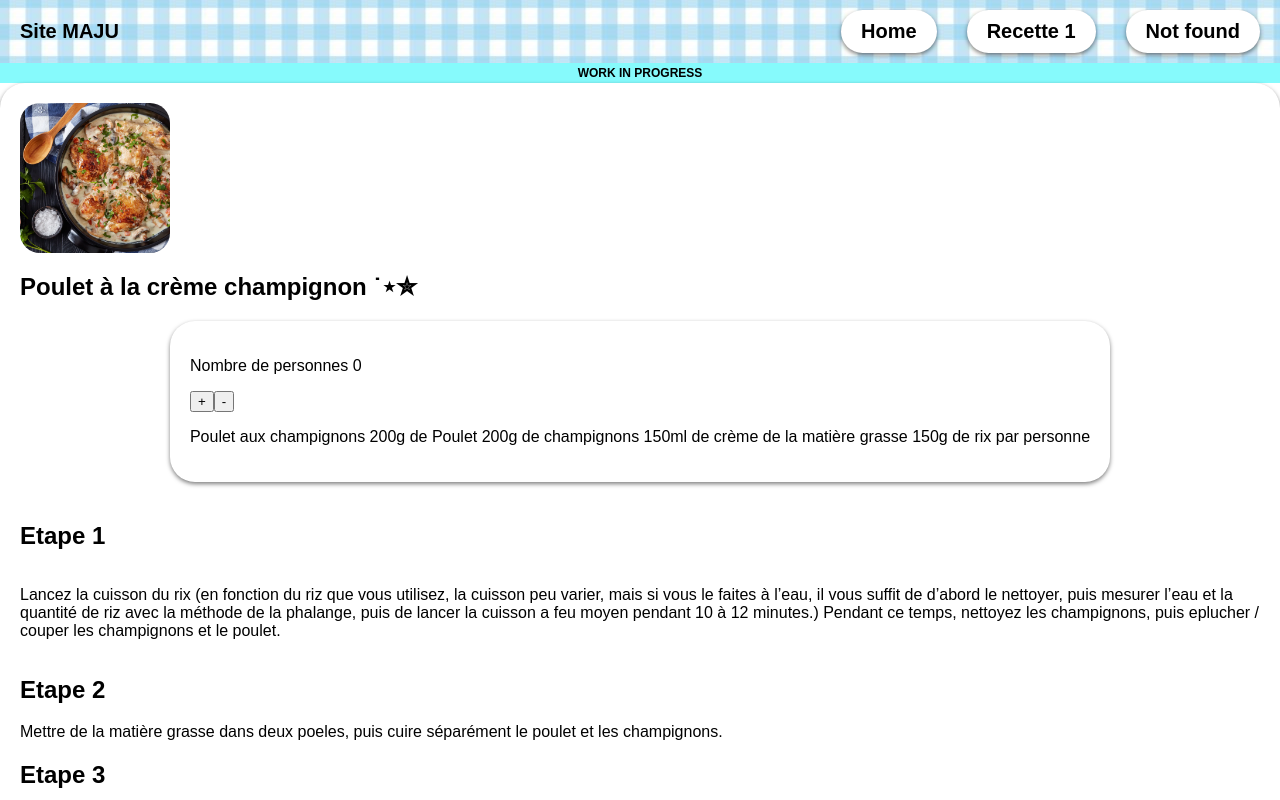
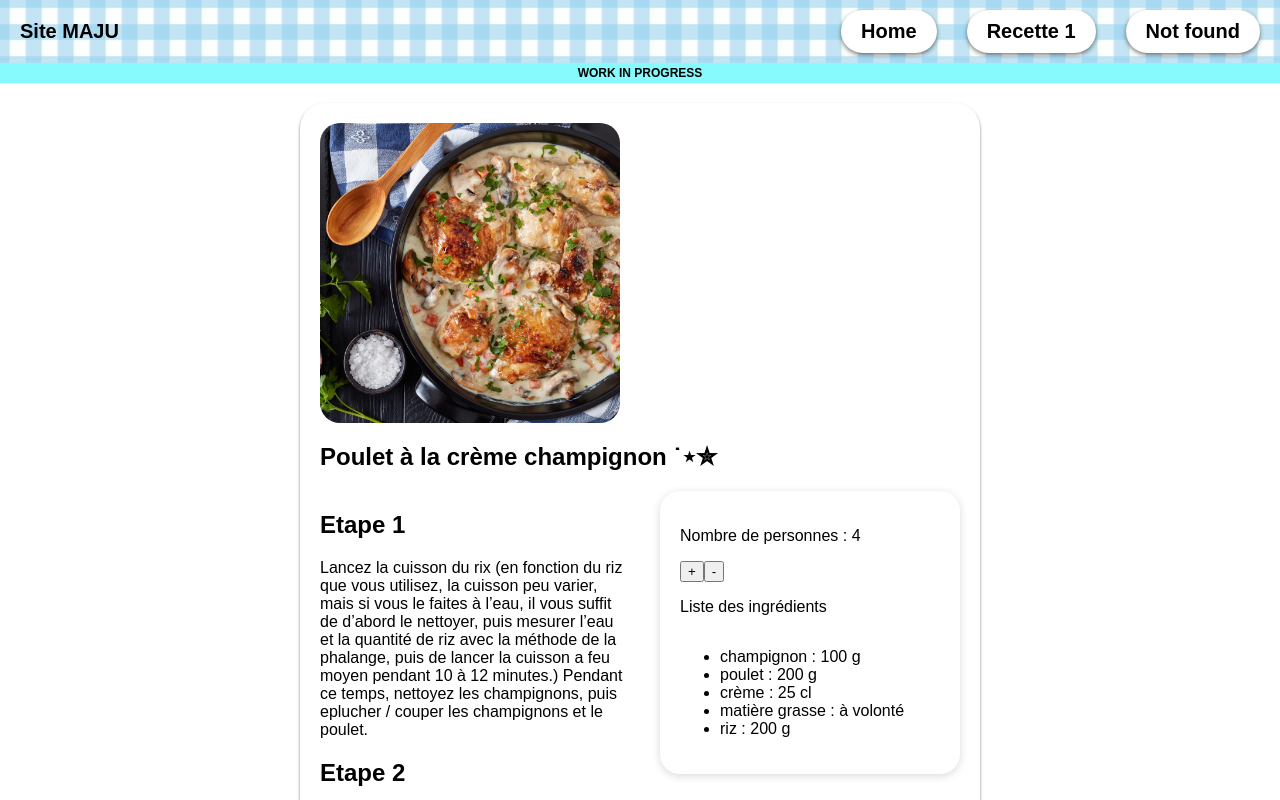
Before and after one commit to yorutx/RecettesReact, a React (Vite) app: page /recette1 in a window 1280 px wide. Shown: the top 800 px of the page. Built offline with nearby package versions, Linux system fonts and the light colour scheme.

Commit message:
[ADD] tout le style de recette (honnetement à revoir)

```diff
--- a/src/pages/recette1/index.tsx
+++ b/src/pages/recette1/index.tsx
@@ -1,42 +1,51 @@
 import { styles } from './styles';
 import mainImg from '../../assets/poulet-champi.webp';
-import { useState } from "react";
+import { useMemo, useState } from "react";
 
-function Recette1() {
-    const [count, setCount] = useState(0);
+type Ingredient = {
+    name: string;
+    qte: number | null;
+    unit: string | null;
+};
+
+export default function Recette1() {
+    const baseServings = 4;
+    const [servings, setServings] = useState(4);
+
+    const ingredients: Ingredient[] = [
+        { name: "champignon", qte: 100, unit: "g" },
+        { name: "poulet", qte: 200, unit: "g" },
+        { name: "crème", qte: 25, unit: "cl" },
+        { name: "matière grasse", qte: null, unit: null },
+        { name: "riz", qte: 200, unit: "g" },
+    ];
+
+    const factor = servings / baseServings;
+
+    const scaledIngredients = useMemo(() => {
+        return ingredients.map((ing) => ({
+            ...ing,
+            scaledQte: ing.qte === null ? null : ing.qte * factor,
+        }));
+    }, [factor]);
 
     function handleClickBonus() {
-        setCount(count + 1);
+        setServings((s) => s + 1);
     }
 
     function handleClickMinus() {
-        if ( count <= 0 )
-            return
-        setCount(count - 1);
+        setServings((s) => Math.max(1, s - 1));
     }
+
 
     return (
         <>
             <section style={styles.antagonist}>
                 <div style={styles.recette}>
-                    <img src={mainImg} style={{ width:'150px', height:'100%', maxHeight:'500px', borderRadius:20}} alt="MainImg" />
+                    <img src={mainImg} style={{ width:'300px', height:'100%', maxHeight:'1000px', borderRadius:20}} alt="MainImg" />
                     <h1>Poulet à la crème champignon ˙⋆✮</h1>
-
-                    <div style={styles.ingredients}>
-                        <div>
-                            <p>Nombre de personnes {count}</p>
-                            <button onClick={handleClickBonus}> + </button>
-                            <button onClick={handleClickMinus}> - </button>
-                        </div>
-                        <p>
-                            Poulet aux champignons
-                            200g de Poulet
-                            200g de champignons
-                            150ml de crème
-                            de la matière grasse
-                            150g de rix par personne
-                        </p>
-                    </div>
+                    <div style={styles.contenu}>
+                        <div style={styles.steps}>
                             <h2>Etape 1</h2>
                             <p>
                                 Lancez la cuisson du rix (en fonction du riz que vous utilisez, la cuisson peu varier, mais si vous le faites à l’eau, il vous suffit de d’abord le nettoyer, puis mesurer l’eau et la quantité de riz avec la méthode de la phalange, puis de lancer la cuisson a feu moyen pendant 10 à 12 minutes.)
@@ -54,7 +63,27 @@ function Recette1() {
                             </p>
                             <h2>Etape 1</h2>
                             <p>Servez et dégustez !</p>
-
+                        </div>
+                        <div style={styles.ingredients}>
+                            <div>
+                                <p>Nombre de personnes : {servings}</p>
+                                <button onClick={handleClickBonus}> + </button>
+                                <button onClick={handleClickMinus}> - </button>
+                            </div>
+                            <p>Liste des ingrédients</p>
+                            <ul>
+                                {scaledIngredients.map((ingredient) => (
+                                    <li key={ingredient.name}>
+                                        {ingredient.name} :{" "}
+                                        {ingredient.scaledQte === null ? ("à volonté") : (
+                                            <> {ingredient.scaledQte} {ingredient.unit ?? ""} </>
+                                            )
+                                        }
+                                    </li>
+                                ))}
+                            </ul>
+                        </div>
+                    </div>
                 </div>
             </section>
 
@@ -63,5 +92,3 @@ function Recette1() {
     );
 
 }
-
-export default Recette1;
--- a/src/pages/recette1/styles.ts
+++ b/src/pages/recette1/styles.ts
@@ -23,29 +23,51 @@ export const styles = {
     } as CSSProperties,
 
     recette: {
-        display : 'flex',
-        flexDirection : 'column',
-        margin : '0 auto',
-        justifyContent : 'center',
-        alignItems : 'left',
-        textAlign : 'left',
+        margin : '20px auto',
+        marginTop: '20px',
+        marginBottom: '20px',
+
+        display        : 'flex',
+        flexDirection  : 'column',
+
         color : 'black',
         backgroundColor: 'rgb(255, 255, 255)',
+
         borderRadius: 25, padding: '20px',
-        marginBottom: '20px',
-        boxShadow: '0 2px 4px rgba(0,0,0,0.5)',
+        boxShadow: '0 2px 3px rgba(0,0,0,0.5)',
+
+        minHeight      : '100vh',
+        width: '50%',
+        minWidth: '320px',
+        maxWidth: '900px',
     } as CSSProperties,
 
     ingredients: {
-        margin : '0 auto',
-        justifyContent : 'left',
-        alignItems : 'left',
-        textAlign : 'left',
-        color : 'black',
-        backgroundColor: 'rgb(255, 255, 255)',
-        borderRadius: 25, padding: '20px',
-        marginBottom: '20px',
-        boxShadow: '0 2px 4px rgba(0,0,0,0.5)',
+        display: 'flex',
+        flexDirection: 'column',
 
+        width: '260px',
+        flexShrink: 0,
+
+        backgroundColor: '#fff',
+        color: 'black',
+
+        borderRadius: 20,
+        padding: '20px',
+
+        boxShadow: '0 2px 8px rgba(0,0,0,0.15)',
     } as CSSProperties,
-};
+
+    steps:{
+        flex: 1,
+        textAlign: 'left',
+    } as CSSProperties,
+
+    contenu:{
+        display: 'flex',
+        flexDirection: 'row',
+        alignItems: 'flex-start',
+        gap: '32px',
+    } as CSSProperties,
+
+}
```
Lines whose indentation alone changed are shown as unchanged.
